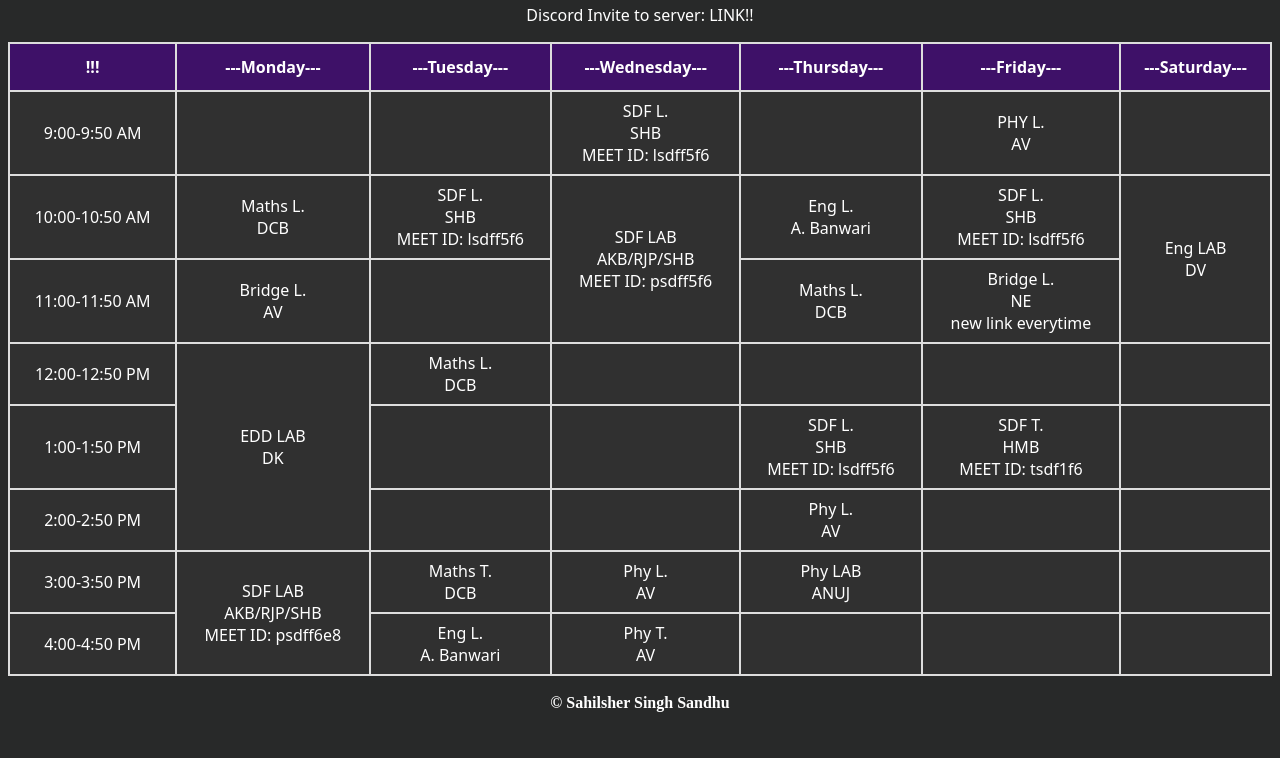
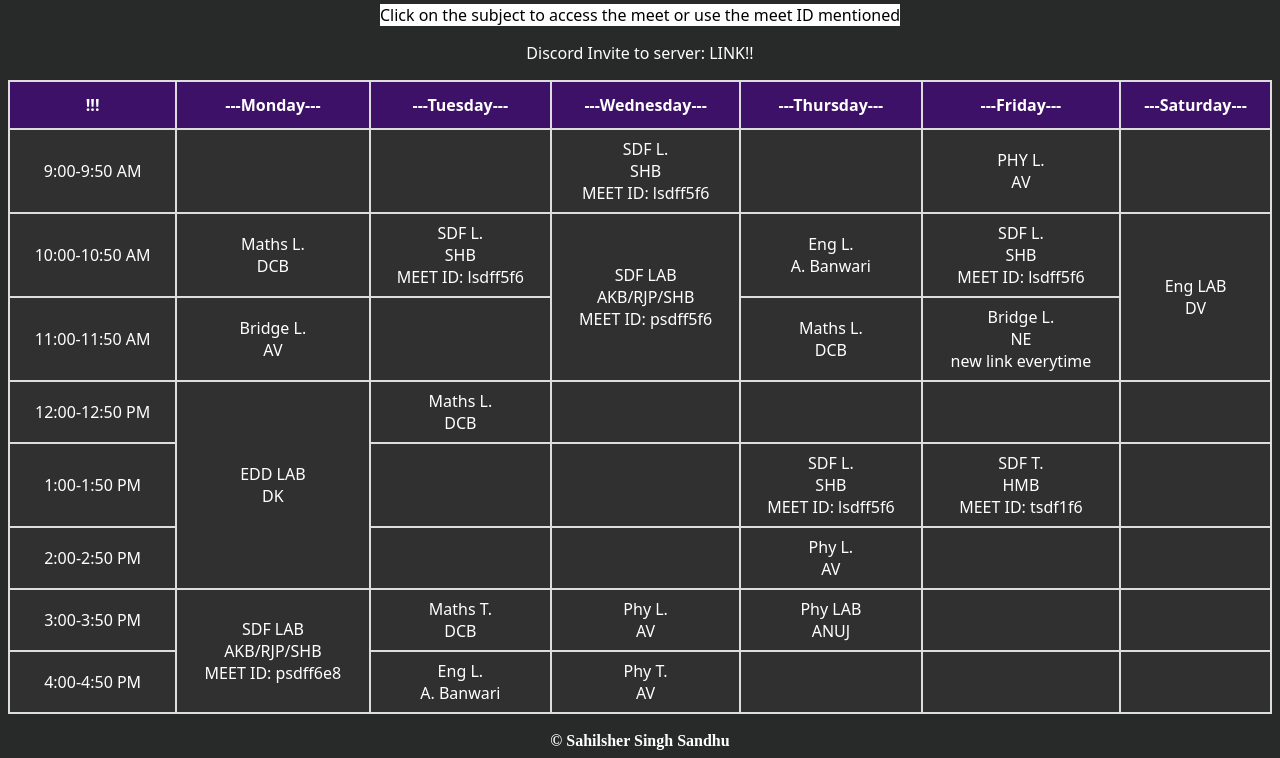
Before and after one commit to Sandhu-Sahil/TimeTable, a plain HTML site: page index.html in a window 1280 px wide. Shown: the part 135-893 px from the top of the page. Before the commit the page ends 855 px from the top, so only its background shows below. Drawn offline with Linux system fonts and the light colour scheme.

Commit message:
Update index.html

```diff
--- a/index.html
+++ b/index.html
@@ -8,6 +8,7 @@
   <body style="background-color:#282929;">
       <h1> CSE-128 F6 </h1>
       <h2> Time Table </h2>
+      <p><mark style="background-color: white; color: black;">Click on the subject to access the meet or use the meet ID mentioned<mark><p></p>
       <p> Discord Invite to server: <a href="https://discord.gg/4zhqdPwECF" target="_blank"> LINK!! </a></p>
       <table id="timetable">
          <tr>
```
